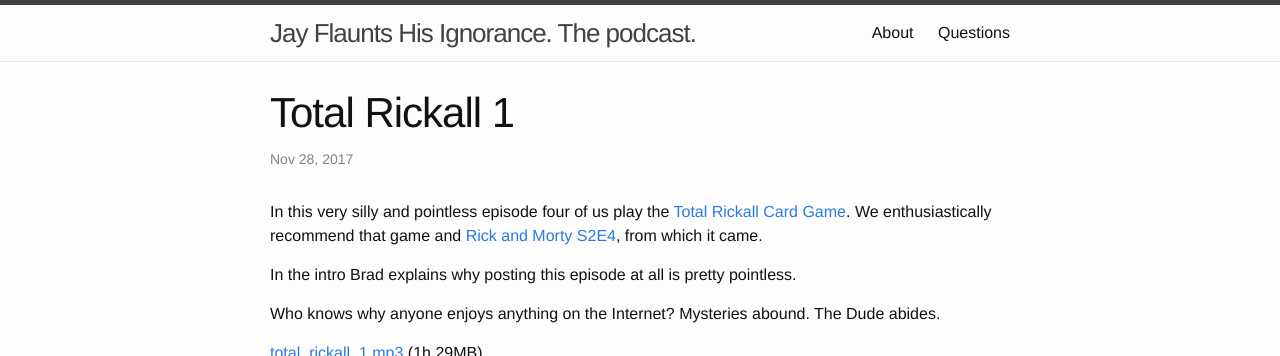
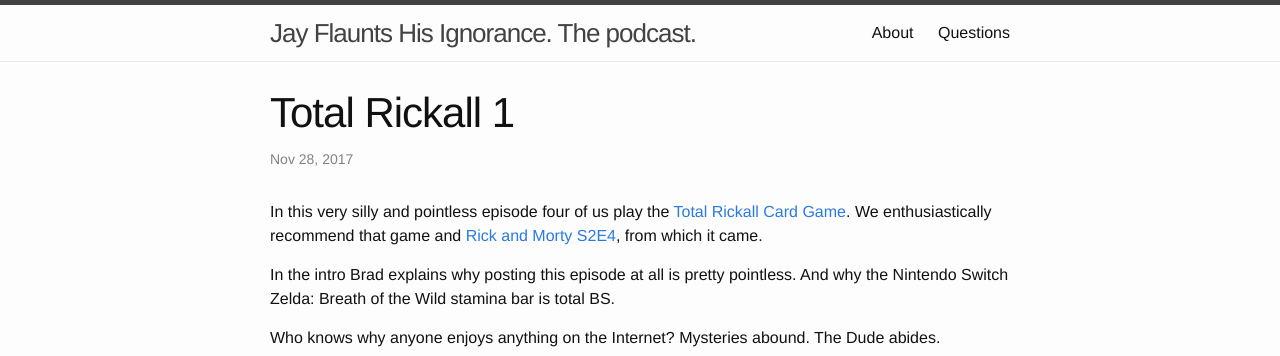
Before and after one commit to jhannah/jayflaunts, a Jekyll site: the page built from _posts/2017-11-28-total-rickall-1.md, in a window 1280 px wide, cut to the strip 0-356 px from the top of the page. Built offline with Jekyll 4.4.1, drawn with Linux system fonts in a browser that asks for light colours.

Commit message:
+ Zelda intro whinging :)

```diff
--- a/_posts/2017-11-28-total-rickall-1.md
+++ b/_posts/2017-11-28-total-rickall-1.md
@@ -14,6 +14,7 @@ We enthusiastically recommend that game and
 [Rick and Morty S2E4](http://www.imdb.com/title/tt4832262/?ref_=ttep_ep4), from which it came.
 
 In the intro Brad explains why posting this episode at all is pretty pointless.
+And why the Nintendo Switch Zelda: Breath of the Wild stamina bar is total BS.
 
 Who knows why anyone enjoys anything on the Internet? Mysteries abound. The Dude abides.
 
```
